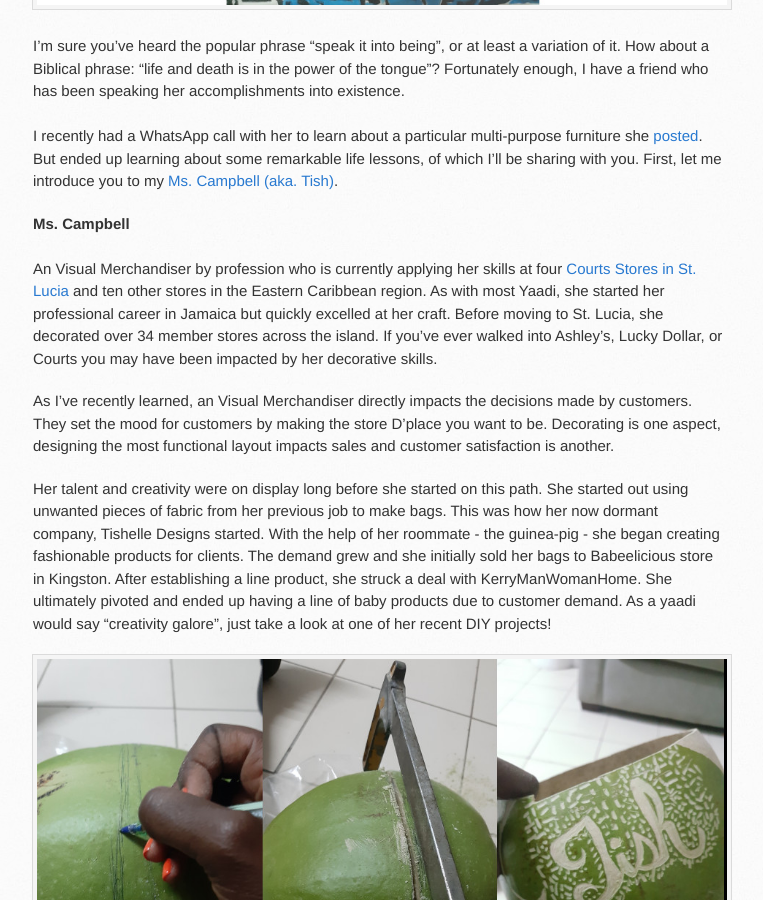
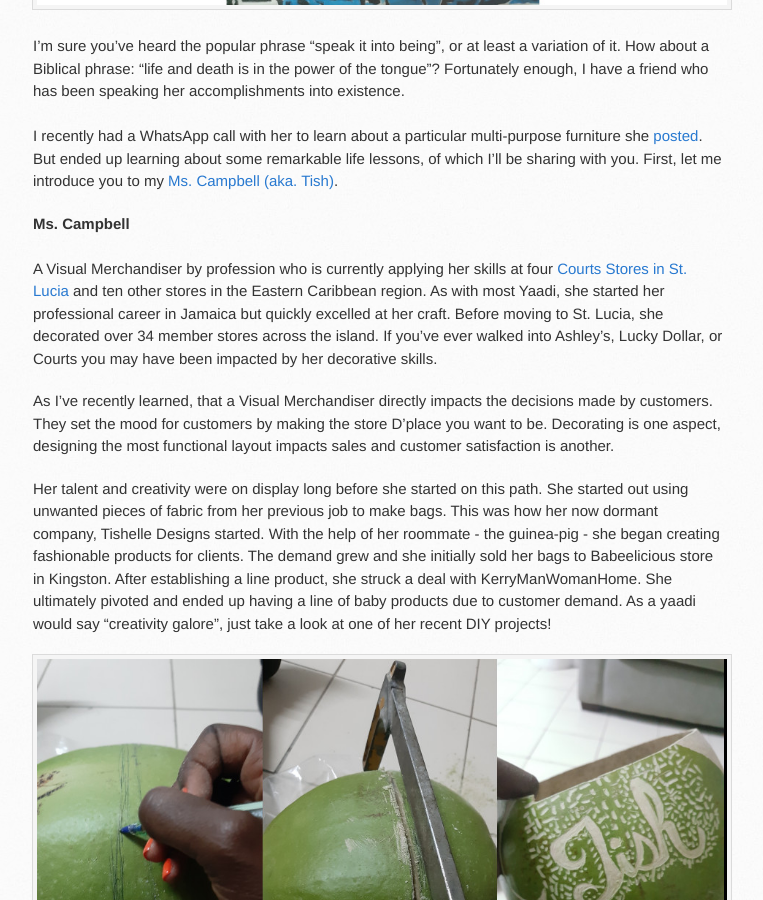
Before and after one commit to SolomonPerkins/solomonperkins.github.io, a Jekyll site: the page built from _posts/2020-08-04-Speaking-It-Into-Being-Ms-N-Campbell.md, in a window 1280 px wide and 900 px high, scrolled down 793 px. Shown: the whole window, without its empty margins (137-900 px from the left). Built offline with Jekyll 4.4.1, drawn with Linux system fonts in a browser that asks for light colours.

Commit message:
Blog/tish (#80)

```diff
--- a/_posts/2020-08-04-Speaking-It-Into-Being-Ms-N-Campbell.md
+++ b/_posts/2020-08-04-Speaking-It-Into-Being-Ms-N-Campbell.md
@@ -20,10 +20,10 @@ I recently had a WhatsApp call with her to learn about a particular multi-purpos
 **Ms. Campbell**
 <br/>
 <br/>
-An Visual Merchandiser by profession who is currently applying her skills at four [Courts Stores in St. Lucia](https://www.shopcourts.com/stlucia/){:target="_blank"} and ten other stores in the Eastern Caribbean region.
+A Visual Merchandiser by profession who is currently applying her skills at four [Courts Stores in St. Lucia](https://www.shopcourts.com/stlucia/){:target="_blank"} and ten other stores in the Eastern Caribbean region.
 As with most Yaadi, she started her professional career in Jamaica but quickly excelled at her craft. Before moving to St. Lucia, she decorated over 34 member stores across the island. If you've ever walked into Ashley's, Lucky Dollar, or Courts you may have been impacted by her decorative skills.
 
-As I've recently learned, an Visual Merchandiser directly impacts the decisions made by customers. They set the mood for customers by making the store D'place you want to be. Decorating is one aspect, designing the most functional layout impacts sales and customer satisfaction is another.
+As I've recently learned, that a Visual Merchandiser directly impacts the decisions made by customers. They set the mood for customers by making the store D'place you want to be. Decorating is one aspect, designing the most functional layout impacts sales and customer satisfaction is another.
 
 Her talent and creativity were on display long before she started on this path. She started out using unwanted pieces of fabric from her previous job to make bags. This was how her now dormant company, Tishelle Designs started. With the help of her roommate - the guinea-pig - she began creating fashionable products for clients. The demand grew and she initially sold her bags to Babeelicious store in Kingston. After establishing a line product, she struck a deal with KerryManWomanHome. She ultimately pivoted and ended up having a line of baby products due to customer demand. As a yaadi would say "creativity galore", just take a look at one of her recent DIY projects!
 
```
